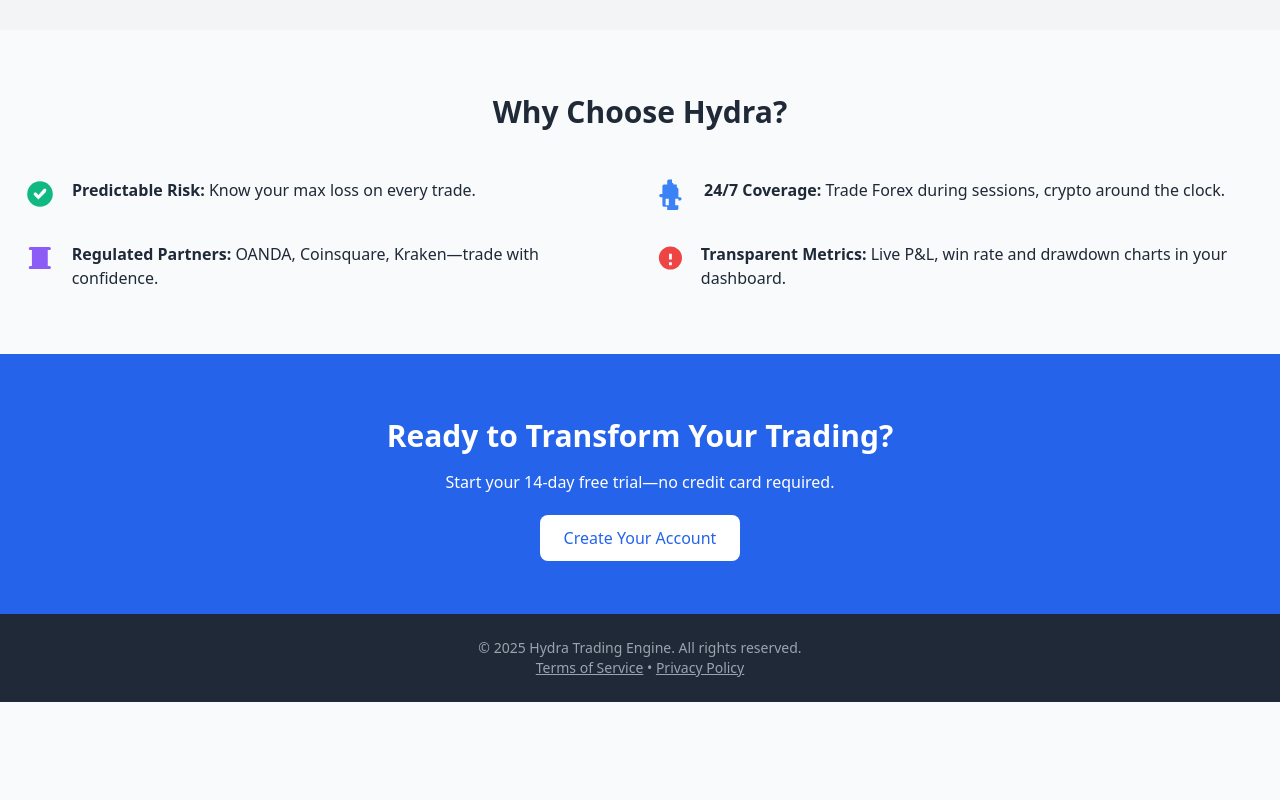
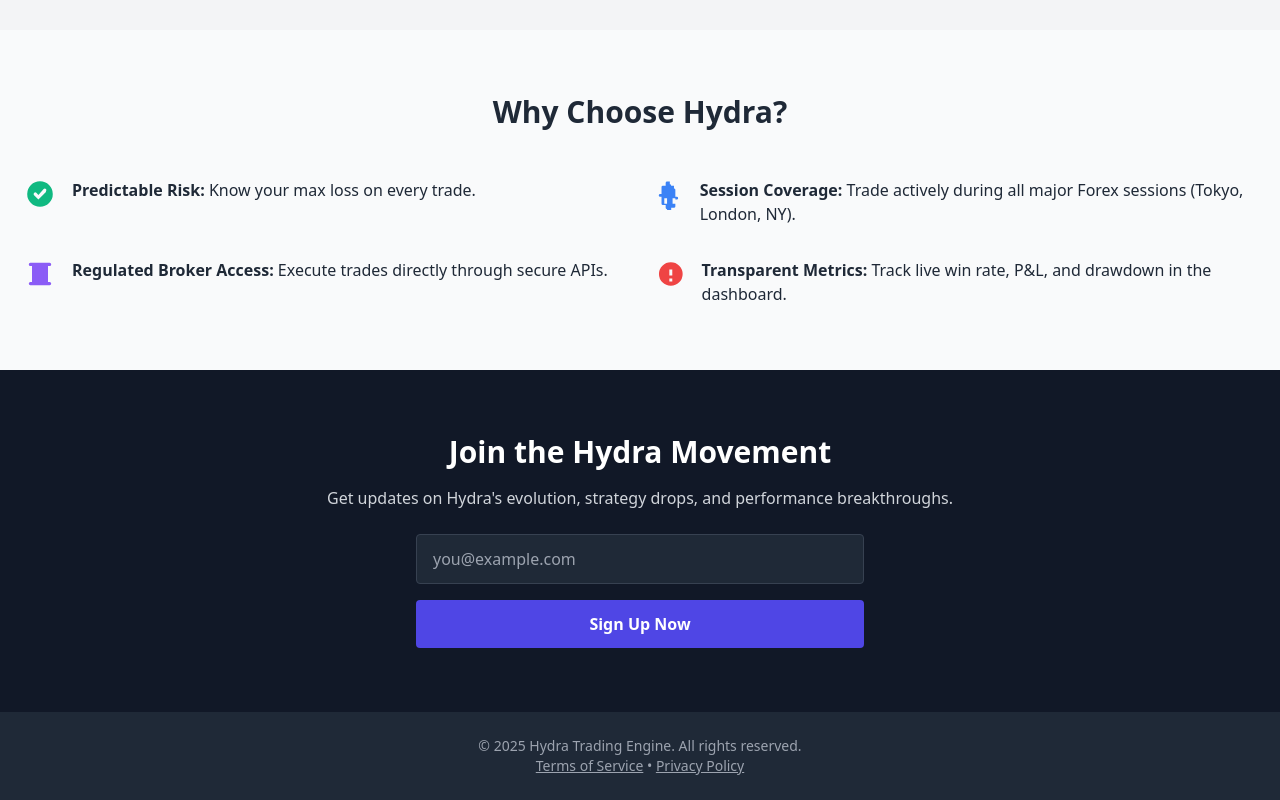
Before and after one commit to 6002720/hydra-landing, a plain HTML site: page index.html in a window 1280 px wide. Shown: the part 1010-1810 px from the top of the page. Before the commit the page ends 1712 px from the top, so only its background shows below. Drawn offline with nearby package versions, Linux system fonts and the light colour scheme.

Commit message:
Add files via upload

```diff
--- a/index.html
+++ b/index.html
@@ -7,11 +7,12 @@
   <link href="https://cdn.jsdelivr.net/npm/tailwindcss@2.2.19/dist/tailwind.min.css" rel="stylesheet">
 </head>
 <body class="bg-gray-50 text-gray-800">
+
   <!-- Hero Section -->
   <header class="bg-white py-16">
     <div class="container mx-auto px-6 text-center">
       <h1 class="text-4xl font-bold mb-4">Hydra Trading Engine</h1>
-      <p class="text-xl mb-8">Self-learning, risk-managed algorithmic trading for FX & Crypto</p>
+      <p class="text-xl mb-8">Self-learning, risk-managed algorithmic trading for FX markets</p>
       <a href="#signup" class="bg-blue-600 text-white px-6 py-3 rounded-lg hover:bg-blue-700">Get Started Free</a>
     </div>
   </header>
@@ -29,8 +30,8 @@
         <p>ATR-based stops and %-of-equity position sizing ensure a fixed, predictable risk per trade.</p>
       </div>
       <div class="bg-white p-6 rounded-lg shadow">
-        <h3 class="font-semibold text-xl mb-2">Multi-API Connectivity</h3>
-        <p>Trade FX via OANDA, Crypto via Coinsquare, Binance.US, Kraken and more—all from one platform.</p>
+        <h3 class="font-semibold text-xl mb-2">OANDA Integration</h3>
+        <p>Trade Forex directly through regulated broker API connections with live account tracking.</p>
       </div>
     </div>
   </section>
@@ -53,31 +54,46 @@
     <h2 class="text-3xl font-semibold text-center mb-12">Why Choose Hydra?</h2>
     <div class="grid grid-cols-1 md:grid-cols-2 gap-8">
       <div class="flex items-start">
-        <svg class="w-8 h-8 text-green-500 mr-4" fill="currentColor" viewBox="0 0 20 20"><path fill-rule="evenodd" d="M10 18a8 8 0 100-16 8 8 0 000 16zm3.707-9.707a1 1 0 00-1.414-1.414L9 10.586 7.707 9.293a1 1 0 00-1.414 1.414L9 13.414l4.707-4.707z" clip-rule="evenodd"/></svg>
+        <svg class="w-8 h-8 text-green-500 mr-4" fill="currentColor" viewBox="0 0 20 20">
+          <path fill-rule="evenodd" d="M10 18a8 8 0 100-16 8 8 0 000 16zm3.707-9.707a1 1 0 00-1.414-1.414L9 10.586 7.707 9.293a1 1 0 00-1.414 1.414L9 13.414l4.707-4.707z" clip-rule="evenodd"/>
+        </svg>
         <p><strong>Predictable Risk:</strong> Know your max loss on every trade.</p>
       </div>
       <div class="flex items-start">
-        <svg class="w-8 h-8 text-blue-500 mr-4" fill="currentColor" viewBox="0 0 20 20"><path d="M2 11a1 1 0 011-1h1V5a1 1 0 011-1h2V2a1 1 0 011-1h2v2a1 1 0 011 1h2v2a1 1 0 011 1v5h1a1 1 0 110 2h-1v5a1 1 0 01-1 1h-2v2a1 1 0 01-1 1h-2v-2a1 1 0 01-1-1H7v-2H5a1 1 0 01-1-1v-5H3a1 1 0 01-1-1zm4 2v4h2v-4H6zm6 0v4h2v-4h-2z"/></svg>
-        <p><strong>24/7 Coverage:</strong> Trade Forex during sessions, crypto around the clock.</p>
+        <svg class="w-8 h-8 text-blue-500 mr-4" fill="currentColor" viewBox="0 0 20 20">
+          <path d="M2 11a1 1 0 011-1h1V5a1 1 0 011-1h2V2a1 1 0 011-1h2v2a1 1 0 011 1h2v2a1 1 0 011 1v5h1a1 1 0 110 2h-1v5a1 1 0 01-1 1h-2v2a1 1 0 01-1 1h-2v-2a1 1 0 01-1-1H7v-2H5a1 1 0 01-1-1v-5H3a1 1 0 01-1-1zm4 2v4h2v-4H6zm6 0v4h2v-4h-2z"/>
+        </svg>
+        <p><strong>Session Coverage:</strong> Trade actively during all major Forex sessions (Tokyo, London, NY).</p>
       </div>
       <div class="flex items-start">
-        <svg class="w-8 h-8 text-purple-500 mr-4" fill="currentColor" viewBox="0 0 20 20"><path d="M4 3a1 1 0 000 2h1v10H4a1 1 0 000 2h12a1 1 0 100-2h-1V5h1a1 1 0 100-2H4z"/><path fill-rule="evenodd" d="M8 7a1 1 0 011-1h2a1 1 0 011 1v8a1 1 0 11-2 0v-3H9v3a1 1 0 11-2 0V7z" clip-rule="evenodd"/></svg>
-        <p><strong>Regulated Partners:</strong> OANDA, Coinsquare, Kraken—trade with confidence.</p>
+        <svg class="w-8 h-8 text-purple-500 mr-4" fill="currentColor" viewBox="0 0 20 20">
+          <path d="M4 3a1 1 0 000 2h1v10H4a1 1 0 000 2h12a1 1 0 100-2h-1V5h1a1 1 0 100-2H4z"/>
+          <path fill-rule="evenodd" d="M8 7a1 1 0 011-1h2a1 1 0 011 1v8a1 1 0 11-2 0v-3H9v3a1 1 0 11-2 0V7z" clip-rule="evenodd"/>
+        </svg>
+        <p><strong>Regulated Broker Access:</strong> Execute trades directly through secure APIs.</p>
       </div>
       <div class="flex items-start">
-        <svg class="w-8 h-8 text-red-500 mr-4" fill="currentColor" viewBox="0 0 20 20"><path fill-rule="evenodd" d="M10 18a8 8 0 100-16 8 8 0 000 16zm1-11H9v4h2V7zm0 6H9v2h2v-2z" clip-rule="evenodd"/></svg>
-        <p><strong>Transparent Metrics:</strong> Live P&L, win rate and drawdown charts in your dashboard.</p>
+        <svg class="w-8 h-8 text-red-500 mr-4" fill="currentColor" viewBox="0 0 20 20">
+          <path fill-rule="evenodd" d="M10 18a8 8 0 100-16 8 8 0 000 16zm1-11H9v4h2V7zm0 6H9v2h2v-2z" clip-rule="evenodd"/>
+        </svg>
+        <p><strong>Transparent Metrics:</strong> Track live win rate, P&L, and drawdown in the dashboard.</p>
       </div>
     </div>
   </section>
 
-  <!-- Call to Action -->
-  <section id="signup" class="bg-blue-600 py-16">
-    <div class="container mx-auto px-6 text-center text-white">
-      <h2 class="text-3xl font-semibold mb-4">Ready to Transform Your Trading?</h2>
-      <p class="mb-8">Start your 14-day free trial—no credit card required.</p>
-      <a href="/signup" class="bg-white text-blue-600 px-6 py-3 rounded-lg hover:bg-gray-100">Create Your Account</a>
-    </div>
+  <!-- Signup CTA Section (New) -->
+  <section class="bg-gray-900 text-white py-16 px-4 text-center">
+    <h2 class="text-3xl font-bold mb-4">Join the Hydra Movement</h2>
+    <p class="mb-6 text-gray-300">Get updates on Hydra's evolution, strategy drops, and performance breakthroughs.</p>
+    <form name="hydra-signup" method="POST" data-netlify="true" class="max-w-md mx-auto">
+      <input type="hidden" name="form-name" value="hydra-signup">
+      <input type="email" name="email" required placeholder="you@example.com"
+             class="w-full px-4 py-3 mb-4 rounded bg-gray-800 text-white border border-gray-700 focus:outline-none focus:border-indigo-500">
+      <button type="submit"
+              class="bg-indigo-600 hover:bg-indigo-700 text-white font-bold py-3 px-6 rounded w-full transition">
+        Sign Up Now
+      </button>
+    </form>
   </section>
 
   <!-- Footer -->
@@ -87,5 +103,6 @@
       <p><a href="/terms" class="underline">Terms of Service</a> &bull; <a href="/privacy" class="underline">Privacy Policy</a></p>
     </div>
   </footer>
+
 </body>
 </html>
```
